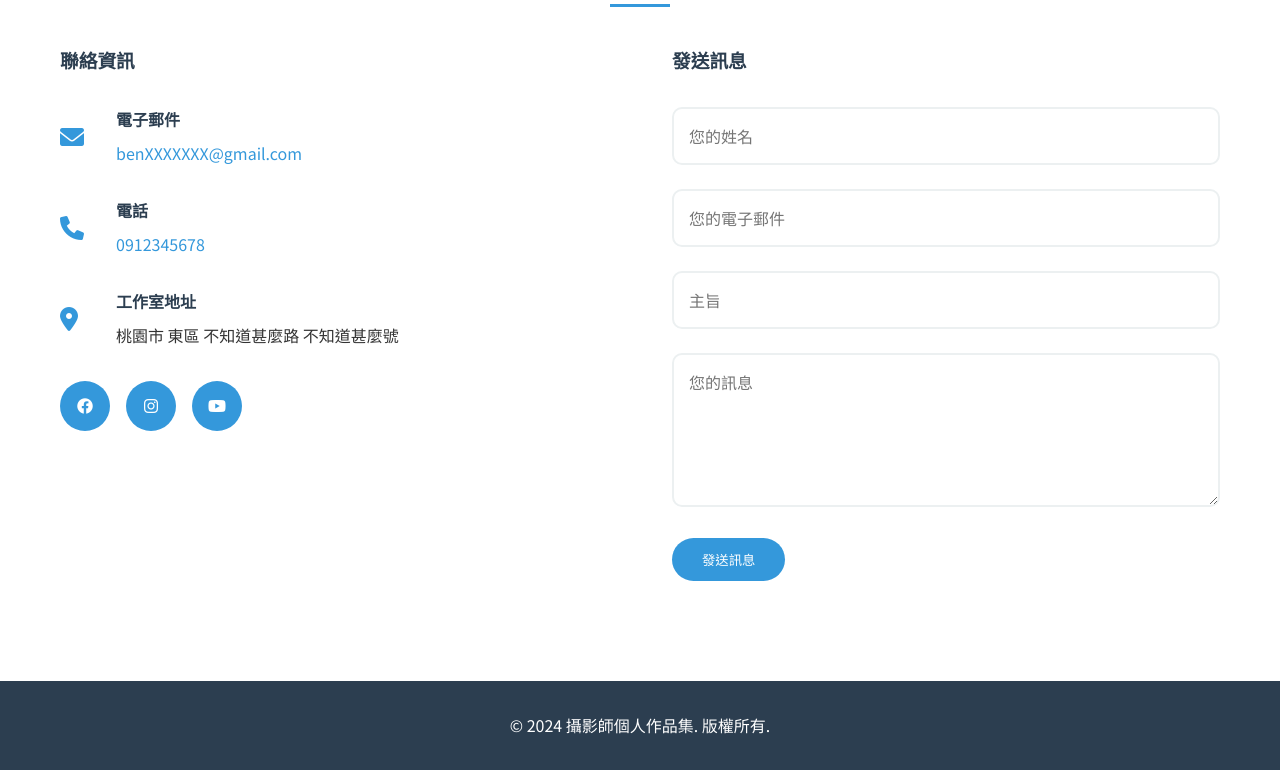
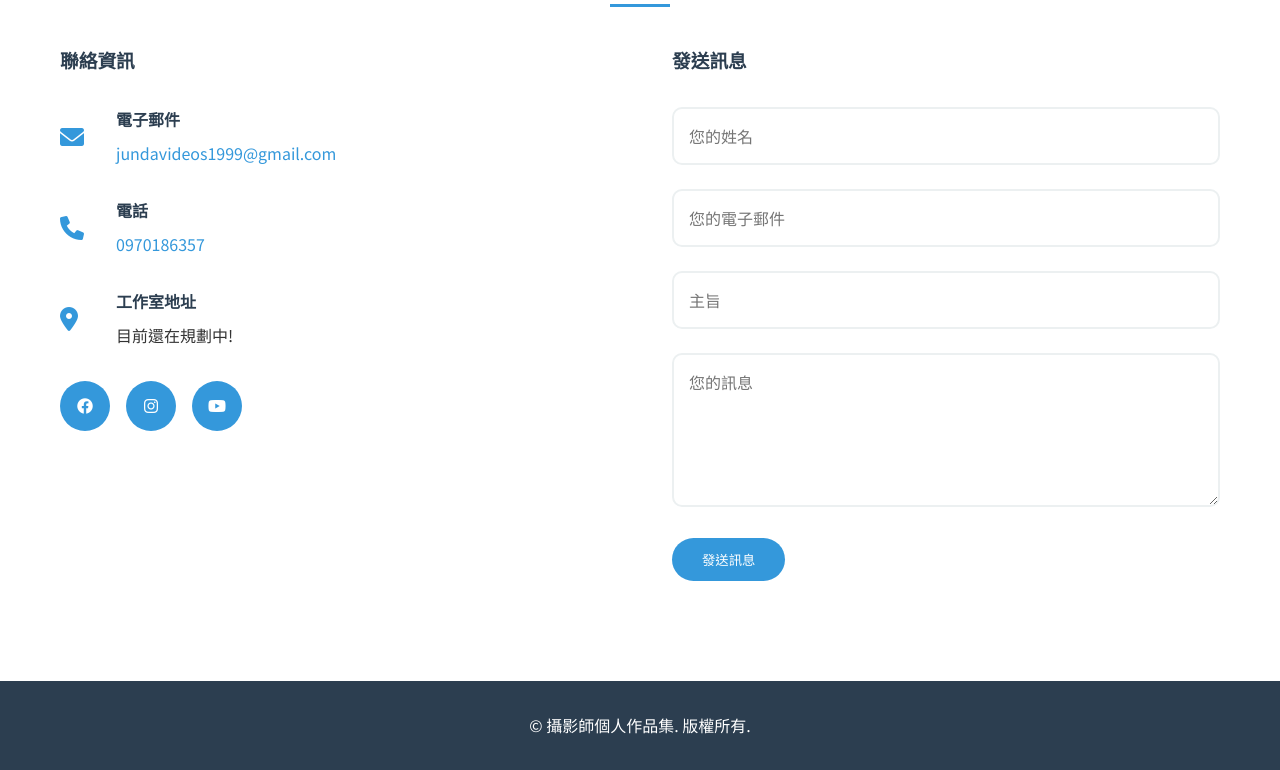
Before and after one commit to Savio702/savio702.github.io, a plain HTML site: page index.html in a window 1280 px wide. Shown: the part 3361-4131 px from the top of the page. Drawn offline with Linux system fonts and the light colour scheme.

Commit message:
Add files via upload

```diff
--- a/index.html
+++ b/index.html
@@ -445,27 +445,27 @@
                         <i class="fas fa-envelope"></i>
                         <div>
                             <h4>電子郵件</h4>
-                            <p><a href="mailto:benXXXXXXX@gmail.com" class="contact-link">benXXXXXXX@gmail.com</a></p>
+                            <p><a href="mailto:benXXXXXXX@gmail.com" class="contact-link">jundavideos1999@gmail.com</a></p>
                         </div>
                     </div>
                     <div class="contact-item">
                         <i class="fas fa-phone"></i>
                         <div>
                             <h4>電話</h4>
-                            <p><a href="tel:0912345678" class="contact-link">0912345678</a></p>
+                            <p><a href="tel:0912345678" class="contact-link">0970186357</a></p>
                         </div>
                     </div>
                     <div class="contact-item">
                         <i class="fas fa-map-marker-alt"></i>
                         <div>
                             <h4>工作室地址</h4>
-                            <p>桃園市 東區 不知道甚麼路 不知道甚麼號</p>
+                            <p>目前還在規劃中!</p>
                         </div>
                     </div>
                     <div class="social-links">
                         <a href="#" class="social-link"><i class="fab fa-facebook"></i></a>
                         <a href="https://www.instagram.com/ben880105?utm_source=ig_web_button_share_sheet&igsh=ZDNlZDc0MzIxNw==" class="social-link"><i class="fab fa-instagram"></i></a>
-                        <a href="https://youtube.com/playlist?list=PLgmuH1hElc4mEd-hsahZ-EmPVDFvkMx-7&si=zHzRBked8hpSE2VX" class="social-link"><i class="fab fa-youtube"></i></a>
+                        <a href="https://youtube.com/playlist?list=PLgmuH1hElc4mEd-hsahZ-EmPVDFvkMx-7&si=zHzRBked8hpSE2VX " class="social-link"><i class="fab fa-youtube"></i></a>
 
                     </div>
                 </div>
@@ -504,7 +504,7 @@
     <!-- 頁腳 -->
     <footer class="footer">
         <div class="container">
-            <p>&copy; 2024 攝影師個人作品集. 版權所有.</p>
+            <p>&copy; 攝影師個人作品集. 版權所有.</p>
         </div>
     </footer>
 
```
